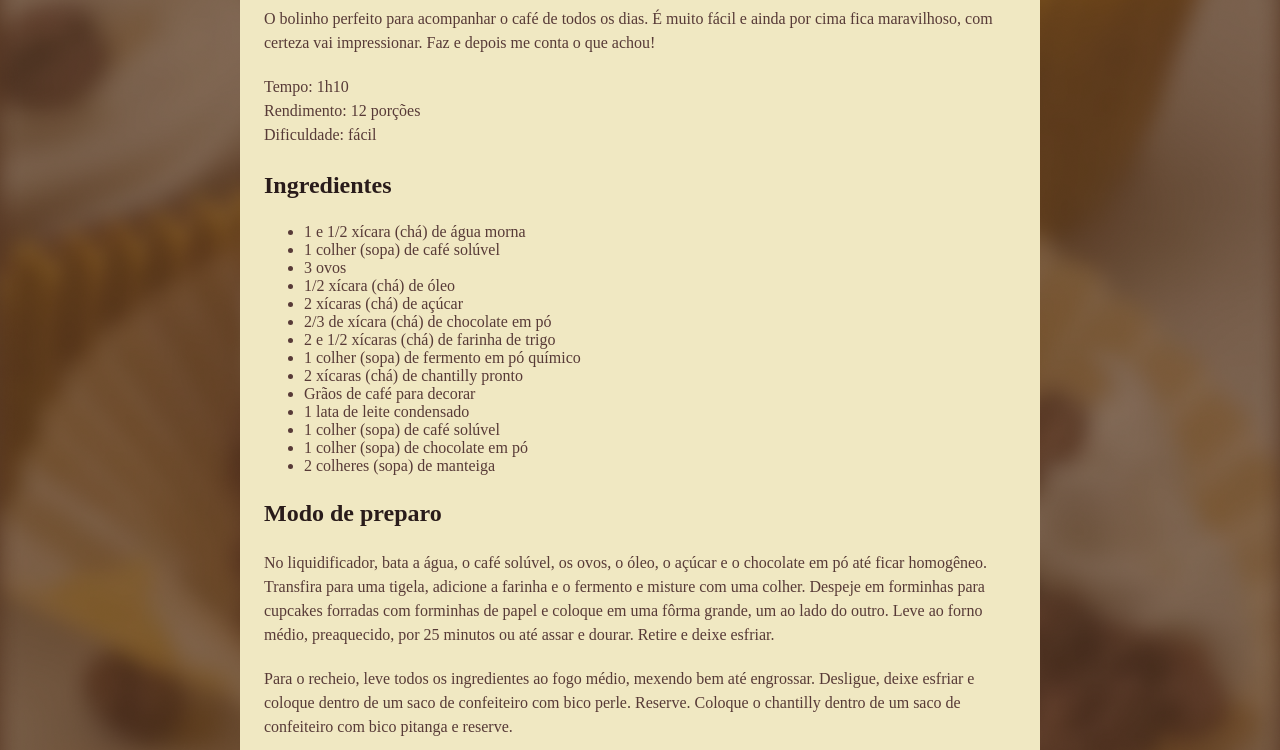
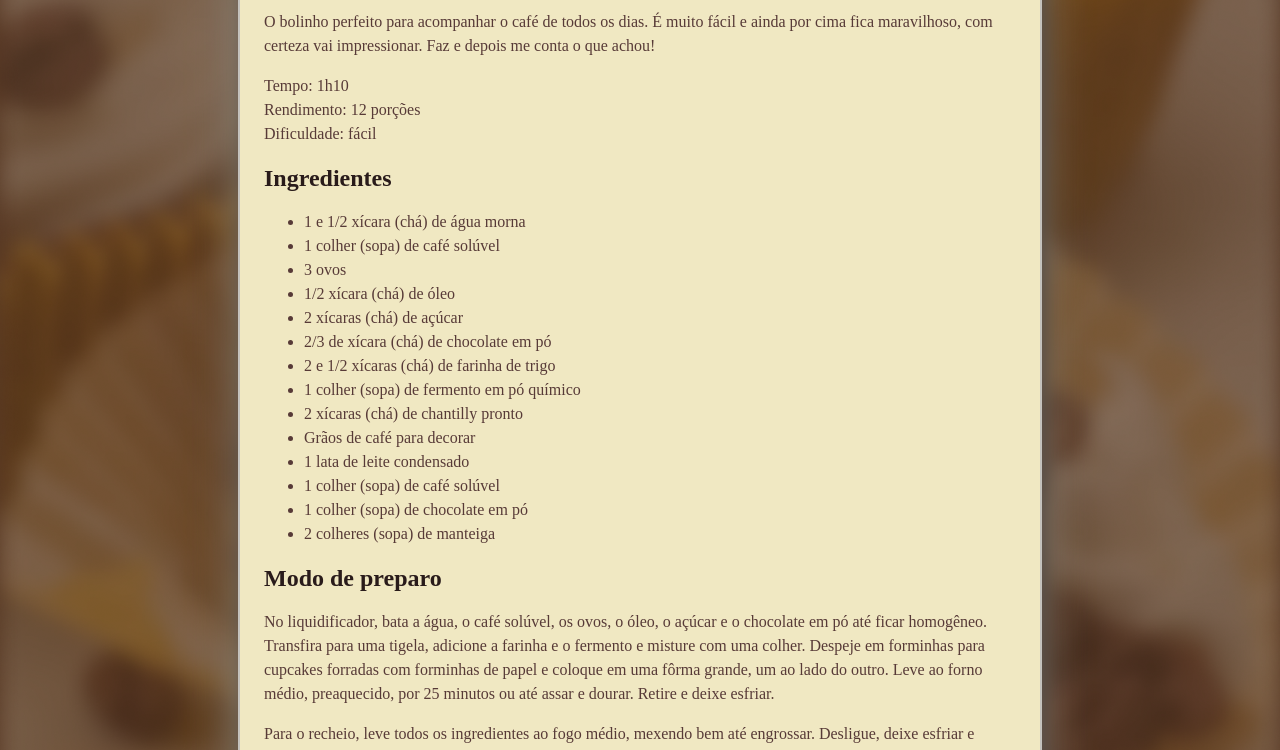
Before and after one commit to devmoisessantos/projeto-receita-fullstack, a plain HTML site: page index.html in a window 1280 px wide. Shown: the part 578-1328 px from the top of the page. Drawn offline with Linux system fonts and the light colour scheme; a web font is replaced by a local one.

Commit message:
adicionando box-shadow e refatorando titulos e paddings

```diff
--- a/style.css
+++ b/style.css
@@ -1,5 +1,10 @@
+:root {
+    font-family: 'Alice', serif;
+    color: #573a37;
+    line-height: 150%;
+}
+
 body {
-    font-family: 'Alice', serif;
     background-image: url('/img/bg-image.png');
     background-size: cover;
 }
@@ -10,6 +15,9 @@ body {
     padding: 24px;
     box-sizing: border-box;
     border-radius: 24px;
+    box-shadow:  0 -3em 3em #858277,
+    0 0 0 2px white,
+    0.3em 0.3em 1em #291B1A;
     margin: 48px auto;
 }
 
@@ -27,24 +35,12 @@ h1 {
 
 h2 {
     font-size: 24px;
-    line-height: 150%;
-}
-
-p {
-    font-size: 16px;
-    line-height: 150%;
-    color: #573a37;
-    margin-bottom: 20px;
 }
 
 img {
     border-radius: 16px;
 }
 
-section#ingredients ul {
-    color: #573a37;
-}
-
 #credits {
     text-align: center;
     color: #F0E8C2;
```
